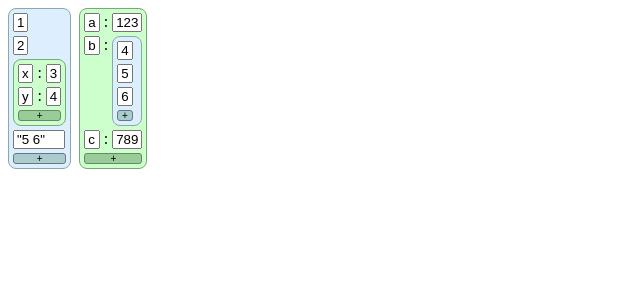
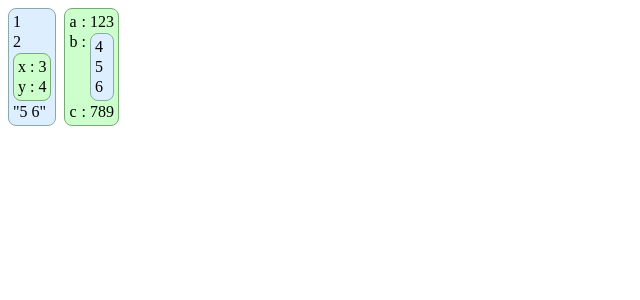
Before and after one commit to d-cook/react-code, a React (Create React App) app: page / in a window 1280 px wide. Shown: the top 300 px of the page, without its empty margins (0-640 px from the left). Built offline with nearby package versions, Linux system fonts and the light colour scheme.

Commit message:
Made the view render-only

```diff
--- a/src/Components/App.tsx
+++ b/src/App.tsx
@@ -1,5 +1,5 @@
-import DynamicView from "./DynamicView";
 import * as React from "react";
+import JsonView from "./JsonView";
 
 export default function App() {
   return (
@@ -13,8 +13,14 @@ export default function App() {
         columnGap: "8px"
       }}
     >
-      <DynamicView initValue={[1, 2, { x: 3, y: 4 }, "5 6"]} />
-      <DynamicView initValue={{ a: 123, b: [4, 5, 6], c: 789 }} />
+      <JsonView
+        value={[1, 2, { x: 3, y: 4 }, "5 6"]}
+        onValueClicked={(...args) => alert(JSON.stringify(args))}
+      />
+      <JsonView
+        value={{ a: 123, b: [4, 5, 6], c: 789 }}
+        onValueClicked={(...args) => alert(JSON.stringify(args))}
+      />
     </div>
   );
 }
--- a/src/Components/DynamicView.tsx
+++ /dev/null
@@ -1,18 +0,0 @@
-import * as React from "react";
-import { ReactElement } from "react";
-import ListView from "./ListView";
-import RecordView from "./RecordView";
-import ValueView from "./ValueView";
-import { View, ViewInputs } from "./View";
-
-export default function DynamicView({
-  initValue,
-  onValueUpdated
-}: ViewInputs): ReactElement {
-  const SomeView: View = Array.isArray(initValue)
-    ? ListView
-    : initValue && typeof initValue === "object"
-    ? RecordView
-    : ValueView;
-  return <SomeView initValue={initValue} onValueUpdated={onValueUpdated} />;
-}
--- a/src/Components/ListView.tsx
+++ /dev/null
@@ -1,83 +0,0 @@
-import * as React from "react";
-import { ReactElement, useState } from "react";
-import DynamicView from "./DynamicView";
-import { ViewInputs } from "./View";
-
-type Entry = {
-  key: number;
-  value: any;
-};
-
-export default function ListView({
-  initValue,
-  onValueUpdated
-}: ViewInputs): ReactElement {
-  const initList = Array.isArray(initValue) ? initValue : [];
-  const [{ items, nextKey }, setState] = useState({
-    items: initList.map((value, key) => ({ value, key } as Entry)),
-    nextKey: initList.length
-  });
-  const updateList = (items: Entry[], nextKey: number) => {
-    setState({ items, nextKey });
-    onValueUpdated?.call(
-      null,
-      items.map(({ value }) => value)
-    );
-  };
-  const updateItem = (value: any, index: number) => {
-    items[index].value = value;
-    updateList(items, nextKey);
-  };
-  const addItem = (index: number) => {
-    const start = items.slice(0, index);
-    const end = items.slice(index);
-    const item = { value: 0, key: nextKey + 1 };
-    updateList(start.concat(item).concat(end), item.key);
-  };
-  /*
-  const removeItem = (index) => {
-    const start = items.slice(0, index);
-    const end = items.slice(index + 1);
-    updateList(start.concat(end), nextKey);
-  };
-  */
-  return (
-    <div
-      style={{
-        display: "inline-grid",
-        gridTemplateColumns: "min-content",
-        rowGap: "4px",
-        columnGap: "4px",
-        border: "1px solid #8aa",
-        backgroundColor: "#def",
-        borderRadius: "8px",
-        padding: "4px",
-        alignItems: "start"
-      }}
-    >
-      {items.map(({ value, key }, i) => (
-        <>
-          <DynamicView
-            key={"list-" + key}
-            initValue={value}
-            onValueUpdated={(val) => updateItem(val, i)}
-          />
-        </>
-      ))}
-      <button
-        onClick={() => addItem(items.length)}
-        style={{
-          padding: "0",
-          backgroundColor: "#acc",
-          border: "1px solid #678",
-          borderRadius: "3px",
-          height: "auto",
-          fontSize: "10px",
-          lineHeight: "9px"
-        }}
-      >
-        +
-      </button>
-    </div>
-  );
-}
--- a/src/Components/RecordView.tsx
+++ /dev/null
@@ -1,94 +0,0 @@
-import { ReactElement, useState } from "react";
-import ValueView from "./ValueView";
-import DynamicView from "./DynamicView";
-import { ViewInputs } from "./View";
-import * as React from "react";
-
-export default function RecordView({
-  initValue,
-  onValueUpdated
-}: ViewInputs): ReactElement {
-  const initRecord =
-    initValue && typeof initValue === "object" && !Array.isArray(initValue)
-      ? (initValue as Record<string, any>)
-      : {};
-  const [{ record }, setState] = useState({
-    record: initRecord
-  });
-  const updateRecord = (record: Record<string, any>) => {
-    setState({ record });
-    onValueUpdated?.call(null, record);
-  };
-  const setKey = (key: string, newKey: string) => {
-    if (key !== newKey) {
-      const value = record[key];
-      delete record[key];
-      record[newKey] = value;
-      updateRecord(record);
-    }
-  };
-  const setValue = (key: string, value: any) => {
-    record[key] = value;
-    updateRecord(record);
-  };
-  const addEntry = () => {
-    let [key, idx] = ["value", 2];
-    while (Object.hasOwnProperty.call(record, key)) {
-      key = "value" + idx++;
-    }
-    setValue(key, 0);
-  };
-  /*
-  const removeEntry = (key: string) => {
-    delete record[key];
-    updateRecord(record);
-  };
-  */
-  return (
-    <div
-      style={{
-        display: "inline-grid",
-        gridTemplateColumns: "min-content min-content min-content",
-        rowGap: "4px",
-        columnGap: "4px",
-        border: "1px solid #7a7",
-        backgroundColor: "#cfc",
-        borderRadius: "8px",
-        padding: "4px",
-        alignItems: "start"
-      }}
-    >
-      {Object.entries(record).map(([key, value]: [string, any]) => (
-        <>
-          <ValueView
-            key={"record-key-" + key}
-            initValue={key}
-            stringValued={true}
-            onValueUpdated={(newKey) => setKey(key, newKey)}
-          />
-          :
-          <DynamicView
-            key={"record-val-" + value}
-            initValue={value}
-            onValueUpdated={(newVal) => setValue(key, newVal)}
-          />
-        </>
-      ))}
-      <button
-        onClick={() => addEntry()}
-        style={{
-          gridColumn: "span 3",
-          padding: "0",
-          backgroundColor: "#9c9",
-          border: "1px solid #686",
-          borderRadius: "3px",
-          height: "auto",
-          fontSize: "10px",
-          lineHeight: "9px"
-        }}
-      >
-        +
-      </button>
-    </div>
-  );
-}
--- a/src/Components/ValueView.tsx
+++ /dev/null
@@ -1,57 +0,0 @@
-import * as React from "react";
-import { ReactElement, useState } from "react";
-import { ViewInputs } from "./View";
-
-type Inputs = ViewInputs & {
-  stringValued: boolean;
-};
-
-export default function ValueView({
-  initValue,
-  stringValued,
-  onValueUpdated
-}: Inputs): ReactElement {
-  const [{ input, value }, setState] = useState({
-    input: stringValued ? String(initValue) : JSON.stringify(initValue),
-    value: stringValued ? String(initValue) : initValue
-  });
-  const setInput = (input: string) => {
-    setState({ input, value });
-  };
-  const reset = () => {
-    setState({
-      value,
-      input: stringValued ? (value as string) : JSON.stringify(value)
-    });
-  };
-  const update = () => {
-    try {
-      const parsedValue = stringValued ? input : JSON.parse(input);
-      setState({ input, value: parsedValue });
-      onValueUpdated?.call(null, parsedValue);
-    } catch {
-      reset();
-    }
-  };
-  return (
-    <input
-      type="text"
-      value={input}
-      onFocus={reset}
-      onBlur={update}
-      onChange={(e) => setInput(e.target.value)}
-      onKeyDown={(e) => {
-        if (e.keyCode === 13) {
-          update();
-        }
-        if (e.keyCode === 27) {
-          reset();
-        }
-      }}
-      style={{
-        width: Math.floor(input.length * 1.3) + "ch",
-        padding: "0 2px"
-      }}
-    ></input>
-  );
-}
--- /dev/null
+++ b/src/JsonView.tsx
@@ -0,0 +1,83 @@
+import * as React from "react";
+import { ReactElement } from "react";
+
+type Key = string | number;
+type Inputs = {
+  value: any;
+  onValueClicked: (path: Key[], val: any) => void;
+};
+
+const valueStyles = {
+  padding: "0"
+};
+
+const listStyles = {
+  display: "inline-grid",
+  gridTemplateColumns: "min-content",
+  rowGap: "2px",
+  columnGap: "4px",
+  border: "1px solid #8aa",
+  backgroundColor: "#def",
+  borderRadius: "8px",
+  padding: "4px",
+  alignItems: "start",
+  justifyItems: "stretch"
+};
+
+const recordStyles = {
+  display: "inline-grid",
+  gridTemplateColumns: "min-content min-content min-content",
+  rowGap: "2px",
+  columnGap: "4px",
+  border: "1px solid #7a7",
+  backgroundColor: "#cfc",
+  borderRadius: "8px",
+  padding: "4px",
+  alignItems: "start",
+  justifyItems: "stretch"
+};
+
+export default function JsonView({
+  value,
+  onValueClicked
+}: Inputs): ReactElement {
+  const MakeView = (value: any, path: Key[], escape = true): ReactElement => {
+    const type =
+      value === null
+        ? "null"
+        : Array.isArray(value)
+        ? "list"
+        : typeof value === "object"
+        ? "record"
+        : typeof value === "boolean"
+        ? "bool"
+        : typeof value;
+    const styles =
+      type === "list"
+        ? listStyles
+        : type === "record"
+        ? recordStyles
+        : valueStyles;
+    return (
+      <div
+        class={"json-" + type}
+        onClick={() => onValueClicked?.call(null, path, value)}
+        style={styles}
+      >
+        {type === "list"
+          ? (value as any[]).map((v, i) => MakeView(v, path.concat(i)))
+          : type === "record"
+          ? Object.entries(value).map(([k, v]) => (
+              <>
+                {MakeView(k, path.concat("k" + k), false)} :
+                {MakeView(v, path.concat("v" + k))}
+              </>
+            ))
+          : escape
+          ? JSON.stringify(value)
+          : value}
+      </div>
+    );
+  };
+  return MakeView(value, []);
+}
--- a/src/index.tsx
+++ b/src/index.tsx
@@ -2,7 +2,7 @@ import * as React from "react";
 import { StrictMode } from "react";
 import * as ReactDOM from "react-dom";
 
-import App from "./Components/App";
+import App from "./App";
 
 const rootElement = document.getElementById("root");
 ReactDOM.render(
```
Also changed, not shown: src/Components/View.tsx (deleted, +0 -10 lines).
